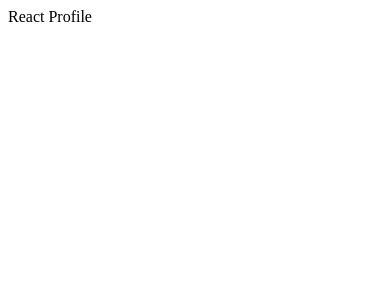
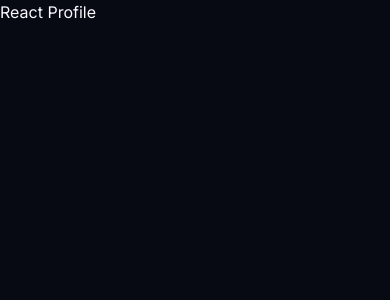
Before and after one commit to mcvalenciah-prog/Aprendiendo, a React (Vite) app in the folder pagina-web/react-profile/: page / in a window 390 px wide. Shown: the top 300 px of the page. Built offline with nearby package versions, Linux system fonts and the light colour scheme.

Commit message:
feat(react-profile): portar tokens de diseno y estilos base del sitio estatico
- tokens de styles.css (paleta, gradientes, radios, sombras, tipografia)
- layout base de la app y estilos del contact header
- tipografias Inter y JetBrains Mono como variables de fuente

```diff
--- /dev/null
+++ b/pagina-web/react-profile/src/index.css
@@ -0,0 +1,188 @@
+/* ==========================================================================
+   React Profile App — design system
+   Tokens ported verbatim from pagina-web/styles.css (read-only data source):
+   palette, gradients, radii, shadows, fonts and motion.
+   ========================================================================== */
+
+:root {
+  /* Palette */
+  --bg-primary: #070913;
+  --bg-secondary: #0d1226;
+  --bg-card: rgba(18, 24, 48, 0.7);
+  --bg-card-hover: rgba(28, 37, 72, 0.85);
+  --border-card: rgba(139, 92, 246, 0.25);
+  --border-glow: rgba(56, 189, 248, 0.4);
+
+  --blue-bright: #38bdf8;
+  --blue-primary: #2563eb;
+  --blue-dark: #1d4ed8;
+
+  --purple-bright: #c084fc;
+  --purple-primary: #9333ea;
+  --purple-dark: #6b21a8;
+
+  --accent-cyan: #06b6d4;
+  --accent-pink: #ec4899;
+
+  --text-main: #f8fafc;
+  --text-muted: #94a3b8;
+  --text-dim: #64748b;
+
+  /* Gradients */
+  --gradient-main: linear-gradient(135deg, #38bdf8 0%, #a855f7 50%, #ec4899 100%);
+  --gradient-blue-purple: linear-gradient(135deg, #2563eb 0%, #7c3aed 100%);
+  --gradient-card: linear-gradient(145deg, rgba(25, 33, 66, 0.6) 0%, rgba(15, 20, 42, 0.8) 100%);
+
+  /* Shadows */
+  --shadow-neon: 0 0 25px rgba(124, 58, 237, 0.35);
+  --shadow-blue: 0 0 25px rgba(56, 189, 248, 0.35);
+
+  /* Radii */
+  --radius-sm: 8px;
+  --radius-md: 14px;
+  --radius-lg: 20px;
+  --radius-full: 9999px;
+
+  /* Typography */
+  --font-sans: 'Inter', system-ui, -apple-system, BlinkMacSystemFont, 'Segoe UI', Roboto, sans-serif;
+  --font-mono: 'JetBrains Mono', ui-monospace, SFMono-Regular, Menlo, monospace;
+
+  /* Motion */
+  --transition-smooth: all 0.3s cubic-bezier(0.4, 0, 0.2, 1);
+}
+
+* {
+  margin: 0;
+  padding: 0;
+  box-sizing: border-box;
+}
+
+html {
+  font-family: var(--font-sans);
+  background-color: var(--bg-primary);
+  color: var(--text-main);
+  line-height: 1.6;
+}
+
+body {
+  position: relative;
+  overflow-x: hidden;
+  min-height: 100vh;
+}
+
+#root {
+  min-height: 100vh;
+}
+
+.app {
+  min-height: 100vh;
+}
+
+.app-content {
+  width: 100%;
+  max-width: 1200px;
+  margin: 0 auto;
+  padding: 48px 24px 80px;
+}
+
+.section-title {
+  font-size: 2.3rem;
+  font-weight: 800;
+  letter-spacing: -0.02em;
+  line-height: 1.2;
+  margin-bottom: 16px;
+  background: var(--gradient-main);
+  -webkit-background-clip: text;
+  -webkit-text-fill-color: transparent;
+  background-clip: text;
+}
+
+/* ==========================================================================
+   CONTACT HEADER
+   ========================================================================== */
+.contact-header {
+  width: 100%;
+  max-width: 1200px;
+  margin: 32px auto 0;
+  padding: 32px;
+  background: var(--bg-card);
+  border: 1px solid var(--border-card);
+  border-radius: var(--radius-lg);
+  backdrop-filter: blur(16px);
+  -webkit-backdrop-filter: blur(16px);
+  box-shadow: var(--shadow-neon);
+}
+
+.contact-header__role {
+  font-size: 0.82rem;
+  font-weight: 700;
+  letter-spacing: 0.06em;
+  text-transform: uppercase;
+  color: var(--blue-bright);
+  margin-bottom: 8px;
+}
+
+.contact-header__name {
+  font-size: 2.2rem;
+  font-weight: 800;
+  letter-spacing: -0.02em;
+  line-height: 1.15;
+  margin-bottom: 24px;
+  background: var(--gradient-main);
+  -webkit-background-clip: text;
+  -webkit-text-fill-color: transparent;
+  background-clip: text;
+}
+
+.contact-header__fields {
+  display: grid;
+  grid-template-columns: repeat(2, 1fr);
+  gap: 16px;
+}
+
+.contact-header__field {
+  padding: 14px;
+  background: rgba(255, 255, 255, 0.03);
+  border: 1px solid rgba(255, 255, 255, 0.06);
+  border-radius: var(--radius-md);
+}
+
+.contact-header__field dt {
+  font-size: 0.72rem;
+  font-weight: 700;
+  text-transform: uppercase;
+  letter-spacing: 0.06em;
+  color: var(--purple-bright);
+  margin-bottom: 4px;
+}
+
+.contact-header__field dd {
+  font-size: 0.95rem;
+  color: var(--text-main);
+}
+
+.contact-header__field a {
+  color: var(--blue-bright);
+  text-decoration: none;
+  transition: var(--transition-smooth);
+}
+
+.contact-header__field a:hover {
+  color: var(--text-main);
+}
+
+/* Responsive */
+@media (max-width: 768px) {
+  .contact-header {
+    margin-top: 16px;
+    padding: 24px;
+  }
+
+  .contact-header__name {
+    font-size: 1.7rem;
+  }
+
+  .contact-header__fields {
+    grid-template-columns: 1fr;
+  }
+}
--- a/pagina-web/react-profile/src/main.tsx
+++ b/pagina-web/react-profile/src/main.tsx
@@ -1,6 +1,7 @@
 import { StrictMode } from 'react'
 import { createRoot } from 'react-dom/client'
 import App from './App'
+import './index.css'
 
 createRoot(document.getElementById('root')!).render(
   <StrictMode>
```
